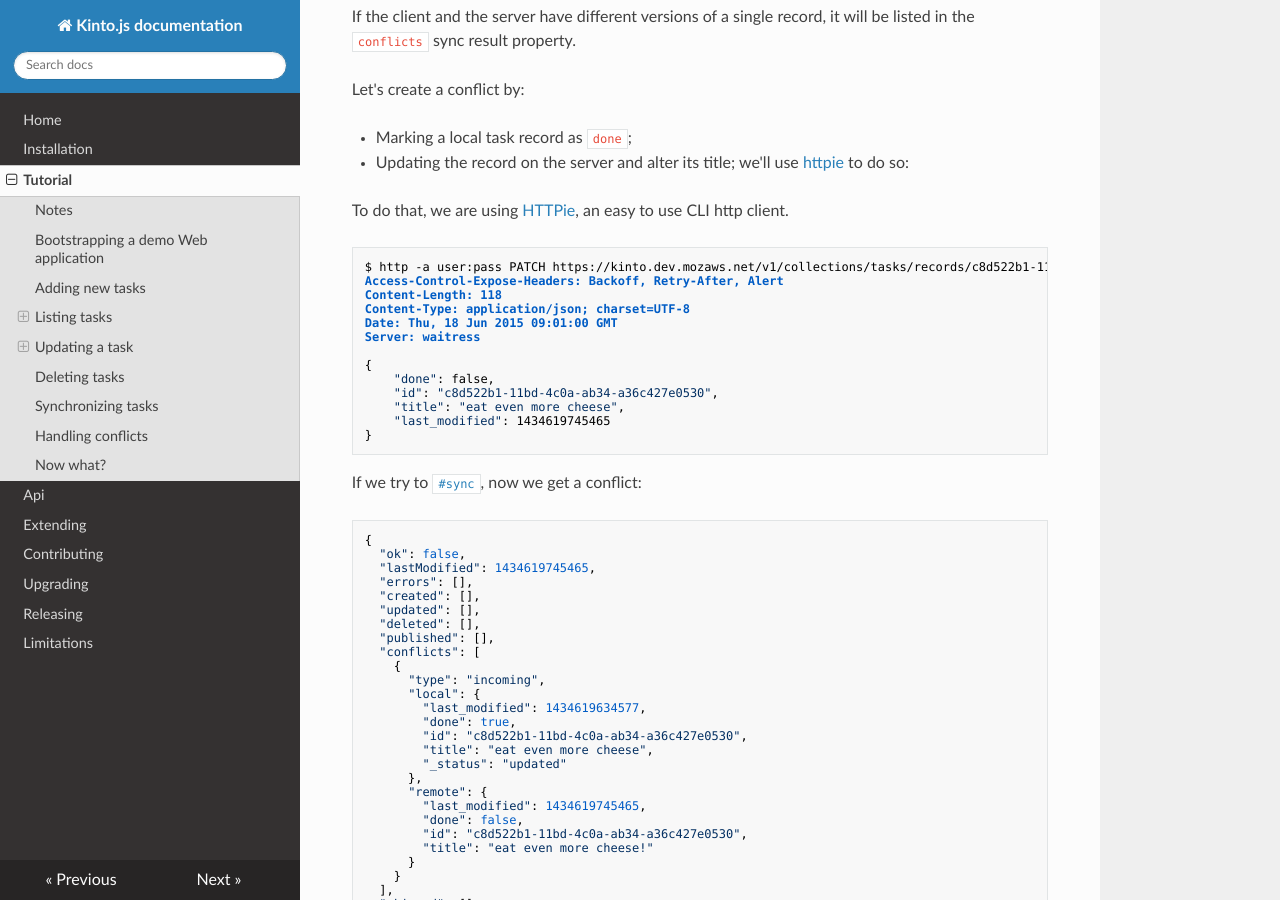
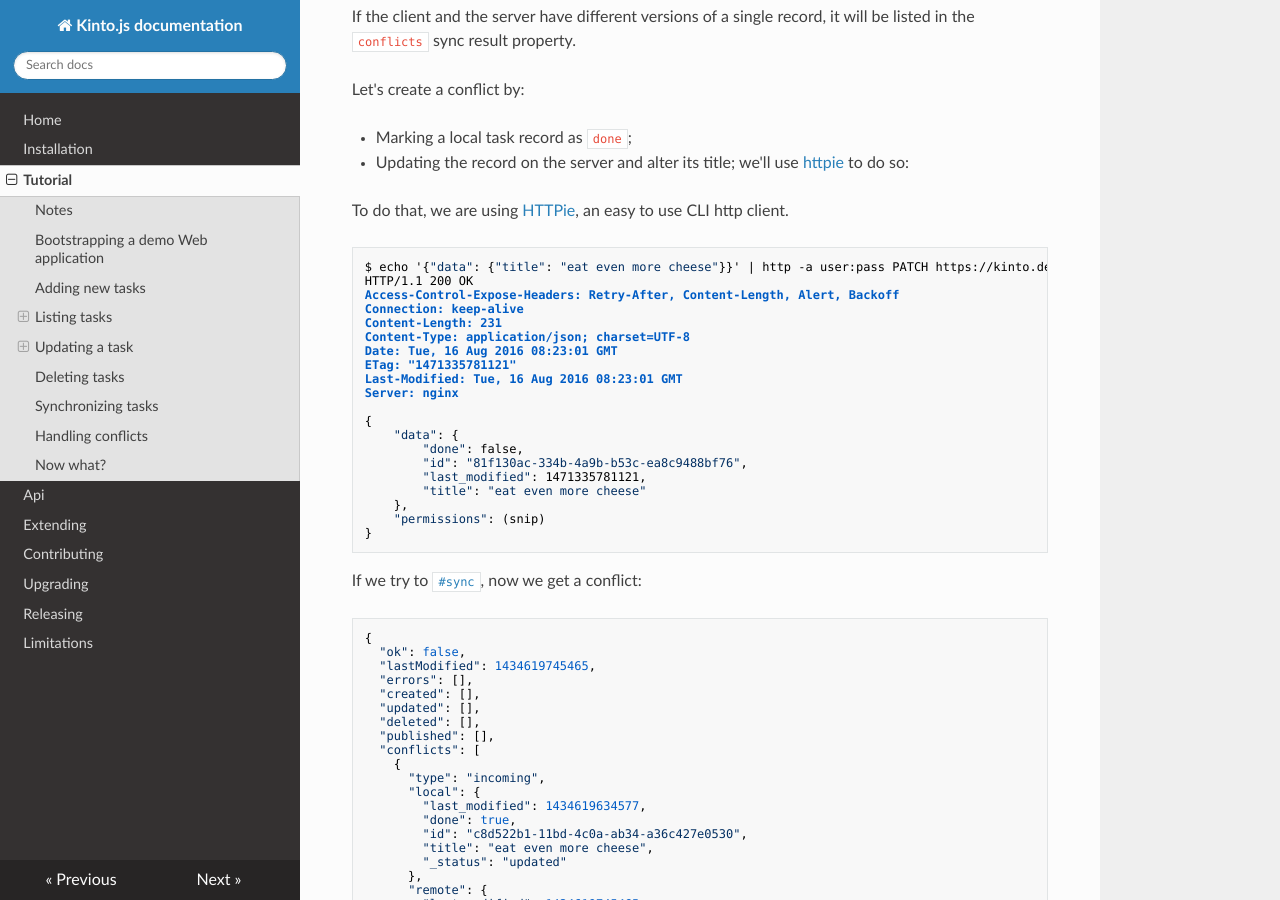
Before and after one commit to Kinto/kinto.js, an MkDocs documentation site: the page built from docs/tutorial.md, in a window 1280 px wide and 900 px high, scrolled down 8758 px. Built offline with MkDocs 1.6.1, drawn with Linux system fonts in a browser that asks for light colours; nearby versions of some CDN libraries; old or Windows-style settings are respelled for this version of MkDocs.

Commit message:
fix #513 - HTTPie invocation
adding bucket and sending the updated title inside a `{data: }` wrapper.

````diff
--- a/docs/tutorial.md
+++ b/docs/tutorial.md
@@ -395,18 +395,25 @@ Let's create a conflict by:
 To do that, we are using [HTTPie](https://github.com/jakubroztocil/httpie), an easy to use CLI http client.
 
 ```
-$ http -a user:pass PATCH https://kinto.dev.mozaws.net/v1/collections/tasks/records/c8d522b1-11bd-4c0a-ab34-a36c427e0530 title="eat even more cheese"
-Access-Control-Expose-Headers: Backoff, Retry-After, Alert
-Content-Length: 118
+$ echo '{"data": {"title": "eat even more cheese"}}' | http -a user:pass PATCH https://kinto.dev.mozaws.net/v1/buckets/default/collections/tasks/records/81f130ac-334b-4a9b-b53c-ea8c9488bf76
+HTTP/1.1 200 OK
+Access-Control-Expose-Headers: Retry-After, Content-Length, Alert, Backoff
+Connection: keep-alive
+Content-Length: 231
 Content-Type: application/json; charset=UTF-8
-Date: Thu, 18 Jun 2015 09:01:00 GMT
-Server: waitress
+Date: Tue, 16 Aug 2016 08:23:01 GMT
+ETag: "1471335781121"
+Last-Modified: Tue, 16 Aug 2016 08:23:01 GMT
+Server: nginx
 
 {
-    "done": false,
-    "id": "c8d522b1-11bd-4c0a-ab34-a36c427e0530",
-    "title": "eat even more cheese",
-    "last_modified": 1434619745465
+    "data": {
+        "done": false,
+        "id": "81f130ac-334b-4a9b-b53c-ea8c9488bf76",
+        "last_modified": 1471335781121,
+        "title": "eat even more cheese"
+    },
+    "permissions": (snip)
 }
 ```
 
````
